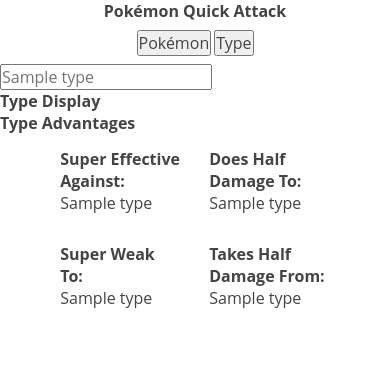
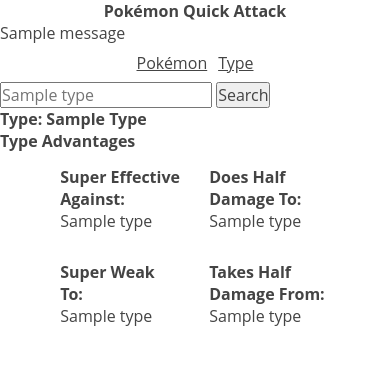
Before and after one commit to ej-sanmartin/PokemonQuickAttack, a Flask app: template flaskr/templates/index.html.jinja in a window 390 px wide. Shown: the top 365 px of the page. Run offline with Flask 2, Linux system fonts and the light colour scheme; the template is opened without the code that fills it: most values are stand-ins (such as "Sample title", 1, 10 or a date in 2020); one stand-in notice (Sample message) is shown.

Commit message:
Updated forms to be more responsive. Small overhaul of retrieving poke data.

```diff
--- a/flaskr/app.py
+++ b/flaskr/app.py
@@ -1,69 +1,122 @@
 #!/usr/bin/env python3
 
-from flask import Flask, request, render_template, redirect, url_for
+from flask import Flask, request, render_template, redirect, url_for, session, flash
+from functools import wraps
 
 from utils.pokemon_reader_helper import get_pokemon_data
 from utils.type_reader_helper import get_type_relationship
 from utils.search_enum import Search
 
 app = Flask(__name__)
+app.secret_key = 'your-secret-key-here'  # Required for sessions and flash messages
 
-# Global. By default, set to POKEMON so search works on pokemon name or Id.
-search = Search.POKEMON
-
-poke_data = {}
-type_data = {}
-
+def search_type_required(f):
+    @wraps(f)
+    def decorated_function(*args, **kwargs):
+        if 'search_type' not in session:
+            session['search_type'] = Search.enum_to_string(Search.POKEMON)
+        return f(*args, **kwargs)
+    return decorated_function
 
 @app.route("/")
+@search_type_required
 def index():
-    if search is Search.POKEMON:
-        return render_template("index.html.jinja", search="POKEMON",
-                                data = poke_data)
+    try:
+        search_type = Search.string_to_enum(session.get('search_type', 'POKEMON'))
+        data = session.get('search_data', {})
+        print(f"Data being passed to template: {data}")  # Debug log
 
-    return render_template("index.html.jinja", search="TYPE", data = type_data)
+        return render_template("index.html.jinja",
+                             search=Search.enum_to_string(search_type),
+                             data=data)
+    except ValueError as e:
+        flash(str(e))
+        session['search_type'] = Search.enum_to_string(Search.POKEMON)
+        return redirect(url_for('index'))
 
-
-@app.route("/search-type", methods=['POST'])
-def search_type():
-    global search
-    search_type = request.form.get('search')
-
-    # Prevents users from sending multiple requests that would cause an unneeded
-    # re render. For instance, if the page is expecting a pokemon name, having
-    # the user repeatedly press the "pokemon" button will re render the page.
-    # The page should only be re rendered if it's changing the search type.
-    if (search_type == Search.enum_to_string(search)):
-        pass
-
-    # TODO: Refactor to make this statement not go over the 80 char line limit.
-    search = Search.POKEMON if search_type == 'pokemon' else Search.TYPE
+@app.route("/search-type/<search_type>")
+def change_search_type(search_type):
+    try:
+        # Convert the URL parameter to enum to validate it
+        search_enum = Search.string_to_enum(search_type)
+        # Store the validated string representation in session
+        session['search_type'] = Search.enum_to_string(search_enum)
+        flash(f'Search mode changed to {search_type.title()}')
+    except ValueError as e:
+        flash(str(e))
+        session['search_type'] = Search.enum_to_string(Search.POKEMON)
 
     return redirect(url_for('index'))
 
+@app.route("/pokemon")
+@search_type_required
+def get_pokemon():
+    try:
+        requested_pokemon = request.args.get('name', '')
+        if not requested_pokemon:
+            flash('Please enter a Pokémon name')
+            return redirect(url_for('index'))
 
-@app.route("/pokemon", methods=['POST'])
-def get_pokemon():
-    global poke_data
-    poke_data = {}
+        flash('Searching for Pokémon...')
+        print(f"Searching for Pokémon: {requested_pokemon}")  # Debug log
 
-    requested_pokemon = request.form.get('pokemon')
-    poke_data = get_pokemon_data(requested_pokemon)
+        pokemon_data = get_pokemon_data(requested_pokemon)
+        print(f"Pokemon data type: {type(pokemon_data)}")  # Debug log
+
+        if isinstance(pokemon_data, dict) and pokemon_data.get('error'):
+            flash('Pokémon not found')
+            session['search_data'] = {}
+        else:
+            try:
+                # Convert Pokemon dataclass to dictionary for session storage
+                type_relationship = pokemon_data.type_relationship
+                session['search_data'] = {
+                    'name': pokemon_data.name,
+                    'img_url': pokemon_data.img_url,
+                    'types': pokemon_data.types,
+                    'type_relationship': {
+                        'no_damage_to': getattr(type_relationship, 'no_damage_to', []),
+                        'half_damage_to': getattr(type_relationship, 'half_damage_to', []),
+                        'double_damage_to': getattr(type_relationship, 'double_damage_to', []),
+                        'no_damage_from': getattr(type_relationship, 'no_damage_from', []),
+                        'half_damage_from': getattr(type_relationship, 'half_damage_from', []),
+                        'double_damage_from': getattr(type_relationship, 'double_damage_from', [])
+                    }
+                }
+                print(f"Session data: {session['search_data']}")  # Debug log
+                flash('Pokémon found!')
+            except Exception as e:
+                print(f"Error processing Pokemon data: {str(e)}")  # Debug log
+                flash('Error processing Pokémon data')
+                session['search_data'] = {}
+
+        return redirect(url_for('index'))
+    except Exception as e:
+        print(f"Unexpected error in get_pokemon: {str(e)}")  # Debug log
+        flash('An unexpected error occurred')
+        session['search_data'] = {}
+        return redirect(url_for('index'))
+
+@app.route("/type")
+@search_type_required
+def get_type():
+    requested_type = request.args.get('name', '')
+    if not requested_type:
+        flash('Please enter a type')
+        return redirect(url_for('index'))
+
+    flash('Searching for type...')
+    type_data = get_type_relationship(requested_type)
+
+    if type_data.get('error'):
+        flash('Type not found')
+        session['search_data'] = {}
+    else:
+        type_data["type"] = requested_type
+        session['search_data'] = type_data
+        flash('Type found!')
 
     return redirect(url_for('index'))
 
-
-@app.route("/type", methods=['POST'])
-def get_type():
-    global type_data
-    type_data = {}
-
-    requested_type = request.form.get('type')
-    type_data = get_type_relationship(requested_type)
-    type_data["type"] = requested_type
-
-    return redirect(url_for('index'))
-
-
 if __name__ == "__main__":
-    app.run()
+    app.run(debug=True)
--- a/flaskr/templates/base.html.jinja
+++ b/flaskr/templates/base.html.jinja
@@ -8,10 +8,28 @@
 </head>
 <body>
     <h1>Pokémon Quick Attack</h1>
-    <form class="search-buttons-container" action="/search-type" enctype="multipart/form-data" method="POST">
-        <button type="submit" name="search" value="pokemon">Pokémon</button>
-        <button type="submit" name="search" value="type">Type</button>
-    </form>
+
+    {% with messages = get_flashed_messages() %}
+        {% if messages %}
+            <div class="flash-messages">
+                {% for message in messages %}
+                    <div class="flash-message">{{ message }}</div>
+                {% endfor %}
+            </div>
+        {% endif %}
+    {% endwith %}
+
+    <div class="search-buttons-container">
+        <a href="{{ url_for('change_search_type', search_type='pokemon') }}"
+           class="search-button {% if search == 'POKEMON' %}active{% endif %}">
+            Pokémon
+        </a>
+        <a href="{{ url_for('change_search_type', search_type='type') }}"
+           class="search-button {% if search == 'TYPE' %}active{% endif %}">
+            Type
+        </a>
+    </div>
+
     {% block body %}{% endblock body %}
 </body>
 </html>
--- a/flaskr/templates/type_display.html.jinja
+++ b/flaskr/templates/type_display.html.jinja
@@ -1,17 +1,22 @@
 {# TODO: Feature request, make this a searchable dropdown of types. #}
-<form action="/type" enctype="multipart/form-data" method="POST">
+<form action="{{ url_for('get_type') }}" method="GET">
     <input
-        type="type"
-        name="type"
+        type="text"
+        name="name"
         placeholder="{{ data.type|default('Search for Type') }}"
+        required
+        minlength="1"
+        pattern="[A-Za-z]+"
+        title="Please enter a valid Pokémon type"
     />
+    <button type="submit">Search</button>
 </form>
 
-<div>
-    <h2>Type Display</h2>
+<div class="type-data-container">
     {% if data.error %}
-        <p>Type not found.</p>
+        <p class="error-message">Type not found.</p>
     {% elif data %}
+        <h2>Type: {{ data.type|title }}</h2>
         {% include 'damage_relationship_table.html.jinja' %}
     {% endif %}
 </div>
--- a/flaskr/utils/__inity__.py
+++ b/flaskr/utils/__init__.py
@@ -1,4 +1,5 @@
 from .pokemon_reader_helper import get_pokemon_data
 from .type_reader_helper import get_type_relationship
+from .search_enum import Search
 
-__all__ = ['get_pokemon_data', 'get_type_relationship']
+__all__ = ['get_pokemon_data', 'get_type_relationship', 'Search']
--- a/flaskr/utils/type_reader_helper.py
+++ b/flaskr/utils/type_reader_helper.py
@@ -22,7 +22,9 @@ def _create_type_damage_relationship(target_types):
     for type_relationships in types_api_response:
         type_relationships = vars(type_relationships)
         for damage_relationship, types in type_relationships.items():
-            setattr(type_relationship_output, damage_relationship, types)
+            # Extract type names from the type objects
+            type_names = [type_obj.name for type_obj in types]
+            setattr(type_relationship_output, damage_relationship, type_names)
 
     return type_relationship_output
 
```
Also changed, not shown: flaskr/templates/pokemon_display.html.jinja (+12 -8 lines), flaskr/utils/pokemon_reader_helper.py (+34 -20 lines), flaskr/utils/search_enum.py (+30 -5 lines), README.md.
